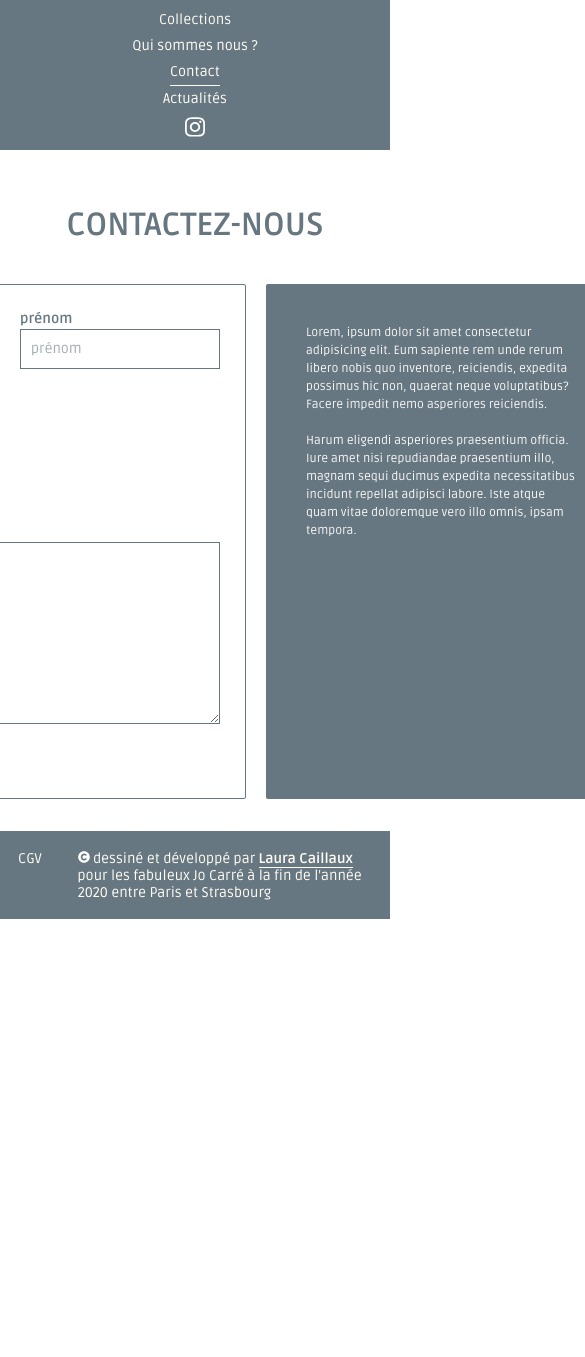
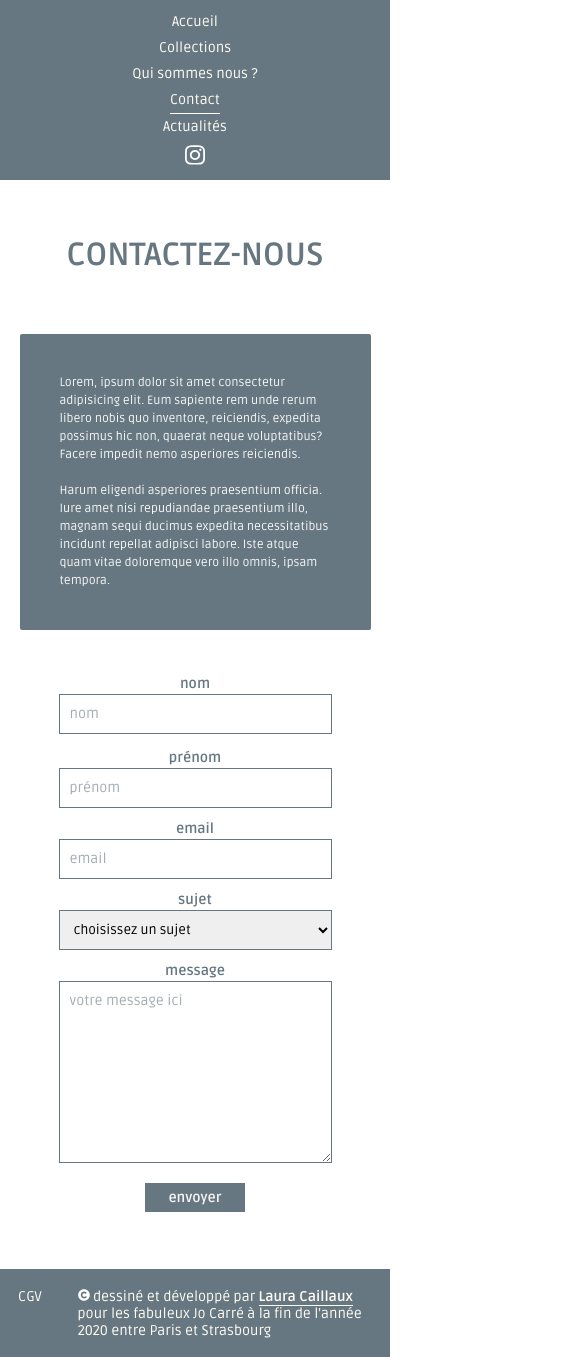
Before and after one commit to Lcdevi/client-JO2-app, a React (Create React App) app: page /contact in a window 390 px wide. Shown: the top 1357 px of the page, 585 px wide, since content can reach past the window. Before the commit the page ends 919 px from the top, so only its background shows below. Built offline with nearby package versions, Linux system fonts and the light colour scheme.

Commit message:
full responsive

```diff
--- a/src/components/NavBar.jsx
+++ b/src/components/NavBar.jsx
@@ -11,6 +11,13 @@ const NavBar = () => {
             <nav className="nav">
                 <NavLink to="/"><div id="jo2-home"><img src={logoJoCarre} alt="logo jo carre blanc"/></div></NavLink>
                 <ul>
+
+                    <NavLink
+                        to="/"
+                    >
+                        <li className="navbar-accueil-li">Accueil</li>
+                    </NavLink>
+
                     <NavLink
                         to="/collections"
                         activeStyle={{
--- a/src/styles/actualites.css
+++ b/src/styles/actualites.css
@@ -39,3 +39,23 @@
 .actualite-text h2 {
     font-size: 18px;
 }
+
+
+@media (max-width: 414px) {
+
+    .actualite-bloc {
+        flex-direction: column;
+        width: 100vw;
+        align-items: center;
+    }
+
+    .actualite-bloc img {
+        width: 90vw;
+    }
+
+    .actualite-text {
+        width: 90vw;
+        margin: 20px 0 0 0;
+    }
+
+}
--- a/src/styles/contact.css
+++ b/src/styles/contact.css
@@ -59,7 +59,7 @@ form textarea {
 }
 
 #nom-prenom {
-    /* border: 1px solid pink; */
+    /* border: 2px solid pink; */
     display: flex;
 }
 
@@ -76,9 +76,10 @@ form textarea {
 }
 
 #form-and-info-container {
-    /* border: 2px solid grey; */
+    /* border: 2px solid yellow; */
     display: flex;
     margin: 10px;
+    padding: 20px 0 0 0;
 }
 
 #main-contact-container button {
@@ -105,3 +106,60 @@ form textarea {
     padding: 40px;
     border-radius: 2px;
 }
+
+
+
+@media (max-width: 414px) {
+
+
+    #form-and-info-container {
+        flex-wrap: wrap;
+        justify-content: center;
+        width: 100vw;
+    }
+
+    #nom-prenom {
+        flex-direction: column;
+        align-items: center;
+    }
+
+    #form-div {
+        border: none;
+        order: 2;
+
+    }
+
+    form {
+        width: 90vw;
+        align-items: center;
+    }
+
+    #nom-prenom :nth-child(0n+1) {
+        margin: 0;
+    }
+
+    #nom-prenom div {
+        /* border: 1px solid yellow; */
+        text-align: center;
+        margin: 15px 0 0 0;
+    }
+
+
+    form input {
+        width: 70vw;
+    }
+
+    form select {
+        width: 70vw;
+    }
+
+
+    form textarea {
+        width: 70vw;
+    }
+
+    #contact-encart-info {
+        width: 90vw;
+    }
+
+}
--- a/src/styles/navbar.css
+++ b/src/styles/navbar.css
@@ -20,6 +20,10 @@
     width: 460px;
     justify-content: space-between;
     flex-wrap: wrap;
+}
+
+.navbar-accueil-li {
+    display: none;
 }
 
 .nav ul li {
@@ -113,7 +117,7 @@
 
     .nav {
         /* flex-direction: column; */
-        height: 150px;
+        height: 180px;
     }
 
     .nav ul li img {
@@ -123,4 +127,8 @@
     #social-div {
         display: none;
     }
+
+    .navbar-accueil-li {
+        display: block;
+    }
 }
--- a/src/styles/quiSommesNous.css
+++ b/src/styles/quiSommesNous.css
@@ -52,3 +52,34 @@
     margin: 20px;
     width: 240px;
 }
+
+
+
+
+@media (max-width: 414px) {
+
+
+    .quisommesnous-bloc {
+        flex-wrap: wrap;
+        margin: 10px 0;
+    }
+
+    .image-quisommesnous img {
+        width: 90vw;
+    }
+
+    .text-quisommesnous {
+        width: 90vw;
+        order: 2;
+    }
+
+    .image-atelier img {
+        width: 90vw;
+    }
+
+    .text-atelier {
+        width: 90vw;
+    }
+
+
+}
```
